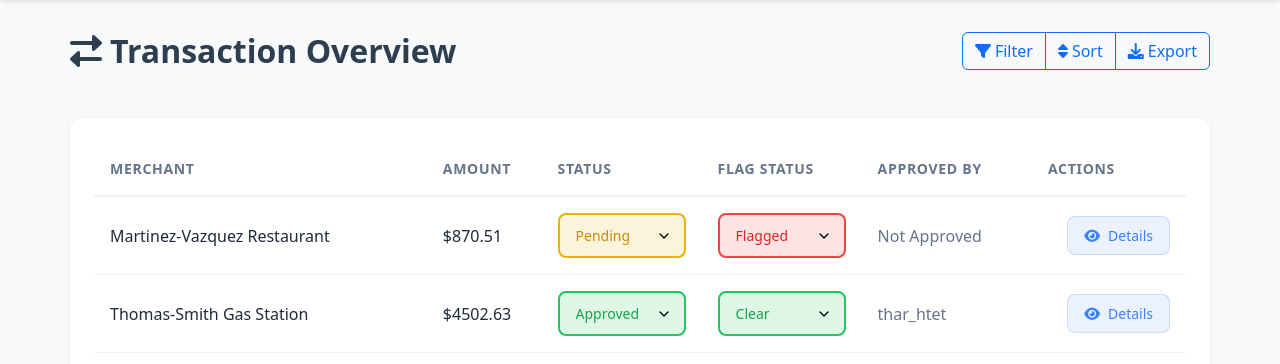
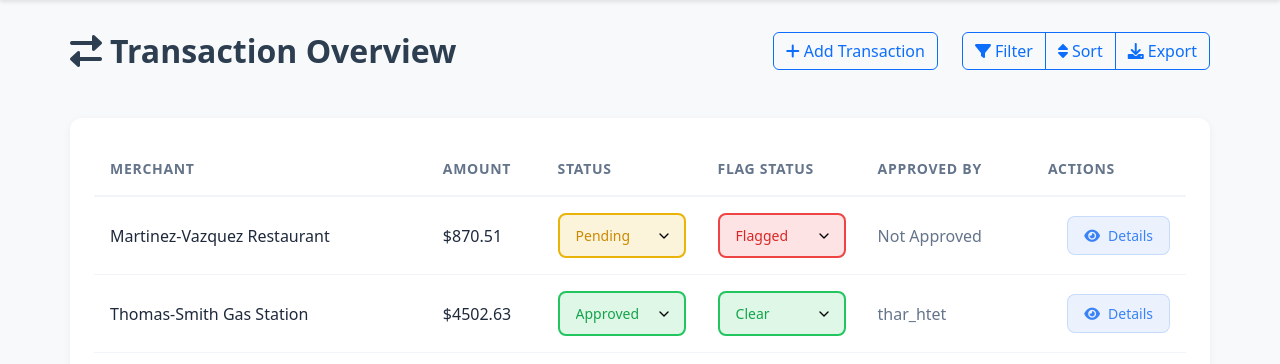
Before and after one commit to TharHtet236401/auditDashboard, a Django app: page /home/ in a window 1280 px wide. Shown: the part 56-420 px from the top of the page. Run offline with Django 5.2, Linux system fonts and the light colour scheme; a user stored in the database is signed in; data comes from the database, SQL or seed files in the repository; both versions use the stored data as it was after the commit; some libraries are stand-ins or nearby versions.

Commit message:
Add transaction creation functionality with HTMX form
- Implement add_transaction view with form handling
- Create new URL route for adding transactions
- Add "Add Transaction" button to home page
- Prepare transaction form template for HTMX-driven creation

```diff
--- a/auditApp/templates/home.html
+++ b/auditApp/templates/home.html
@@ -8,6 +8,11 @@
             <h2 class="page-header">
                 <i class="fas fa-exchange-alt me-2"></i>Transaction Overview
             </h2>
+        </div>
+        <div class="col-auto">
+            <button hx-get="{% url 'add_transaction' %}" hx-target=".main-content" hx-swap="innerHTML" hx-push-url="true" class="btn btn-outline-primary">
+                <i class="fas fa-plus me-1"></i>Add Transaction
+            </button>
         </div>
         <div class="col-auto">
             <div class="btn-group" role="group">
--- /dev/null
+++ b/auditApp/templates/partials/transaction_form.html
@@ -0,0 +1,3 @@
+
+    {{ form.as_p }}
+    <button type="submit" class="btn btn-primary">Add Transaction</button>
--- a/auditApp/urls.py
+++ b/auditApp/urls.py
@@ -8,4 +8,5 @@ urlpatterns = [
     path('transaction/<int:pk>/', views.transaction_detail, name='transaction_detail'),
     path('transaction/<int:pk>/update-status/', views.update_status, name='update_status'),
     path('transaction/<int:pk>/update-flag/', views.update_flag, name='update_flag'),
+    path('add-transaction/', views.add_transaction, name='add_transaction'),
 ]
--- a/auditApp/views.py
+++ b/auditApp/views.py
@@ -5,6 +5,7 @@ from django.contrib.auth.decorators import login_required
 from django.http import HttpResponse
 from django.core.paginator import Paginator
 from .models import Transaction
+from .forms import TransactionForm
 
 # Create your views here.
 def login_view(request):
@@ -127,3 +128,13 @@ def update_flag(request, pk):
 
     except Exception as e:
         return HttpResponse(str(e), status=500)
+
+def add_transaction(request):
+    if request.method == 'POST':
+        form = TransactionForm(request.POST)
+        if form.is_valid():
+            form.save()
+            return redirect('home')
+    else:
+        form = TransactionForm()
+    return render(request, 'partials/transaction_form.html', {'form': form})
```
Also changed, not shown: auditApp/forms.py (added, +19 -0 lines), db.sqlite3.
